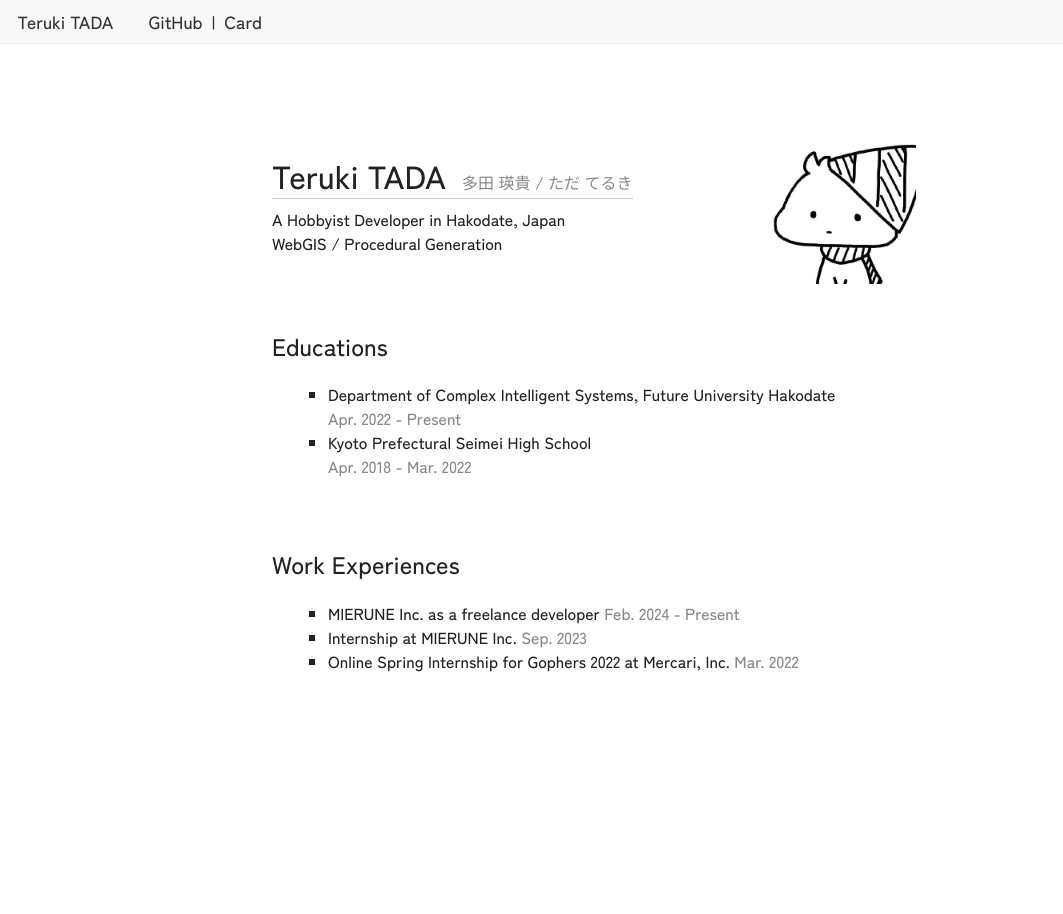
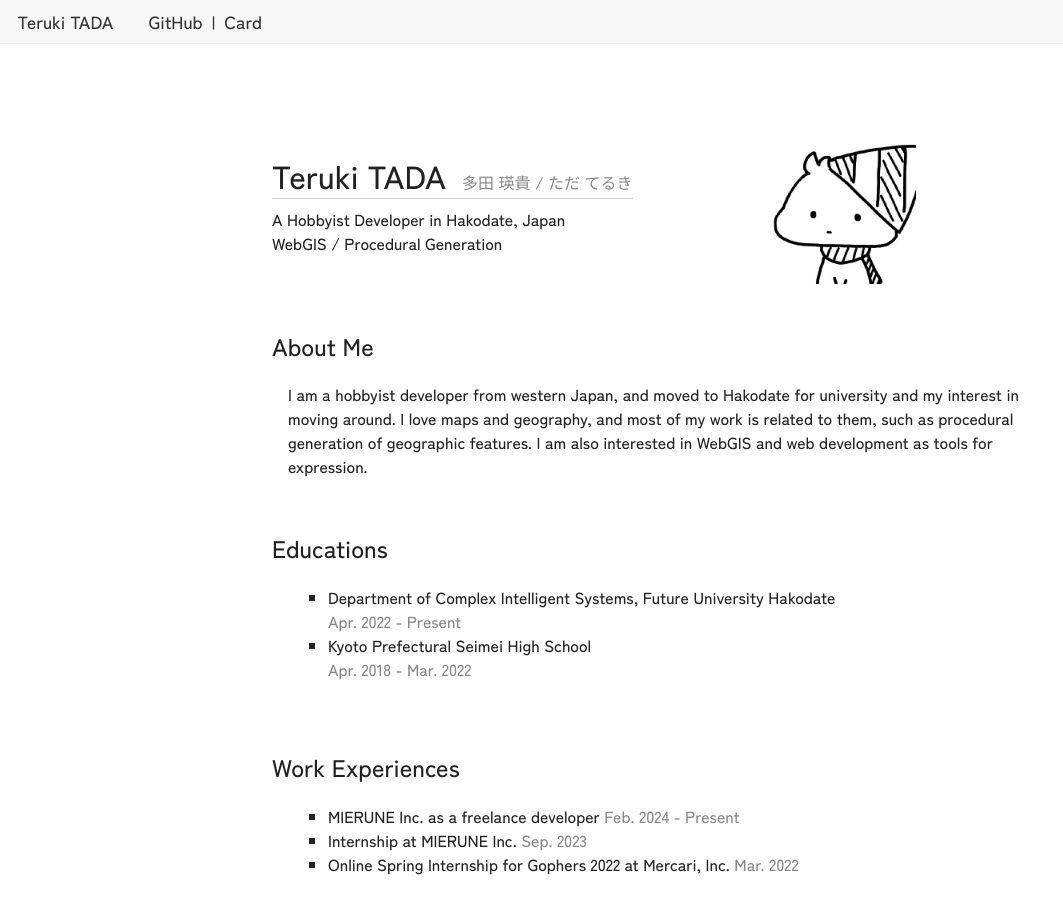
Before and after one commit to TadaTeruki/portfolio-svelte, a SvelteKit app: page / in a window 1280 px wide. Shown: the top 914 px of the page, without its empty margins (0-1063 px from the left). Before the commit the page ends 800 px from the top, so only its background shows below. Built offline with nearby package versions, Linux system fonts and the light colour scheme.

Commit message:
snapshot

```diff
--- a/src/routes/+page.svelte
+++ b/src/routes/+page.svelte
@@ -5,6 +5,16 @@
 <Titlebox />
 
 <div class="title-space"></div>
+
+<h2>About Me</h2>
+
+<div class="content">
+    I am a hobbyist developer from western Japan,
+    and moved to Hakodate for university and my interest in moving around.
+    I love maps and geography, and most of my work is related to them,
+    such as procedural generation of geographic features.
+    I am also interested in WebGIS and web development as tools for expression.
+</div>
 
 <h2>Educations</h2>
 
```
